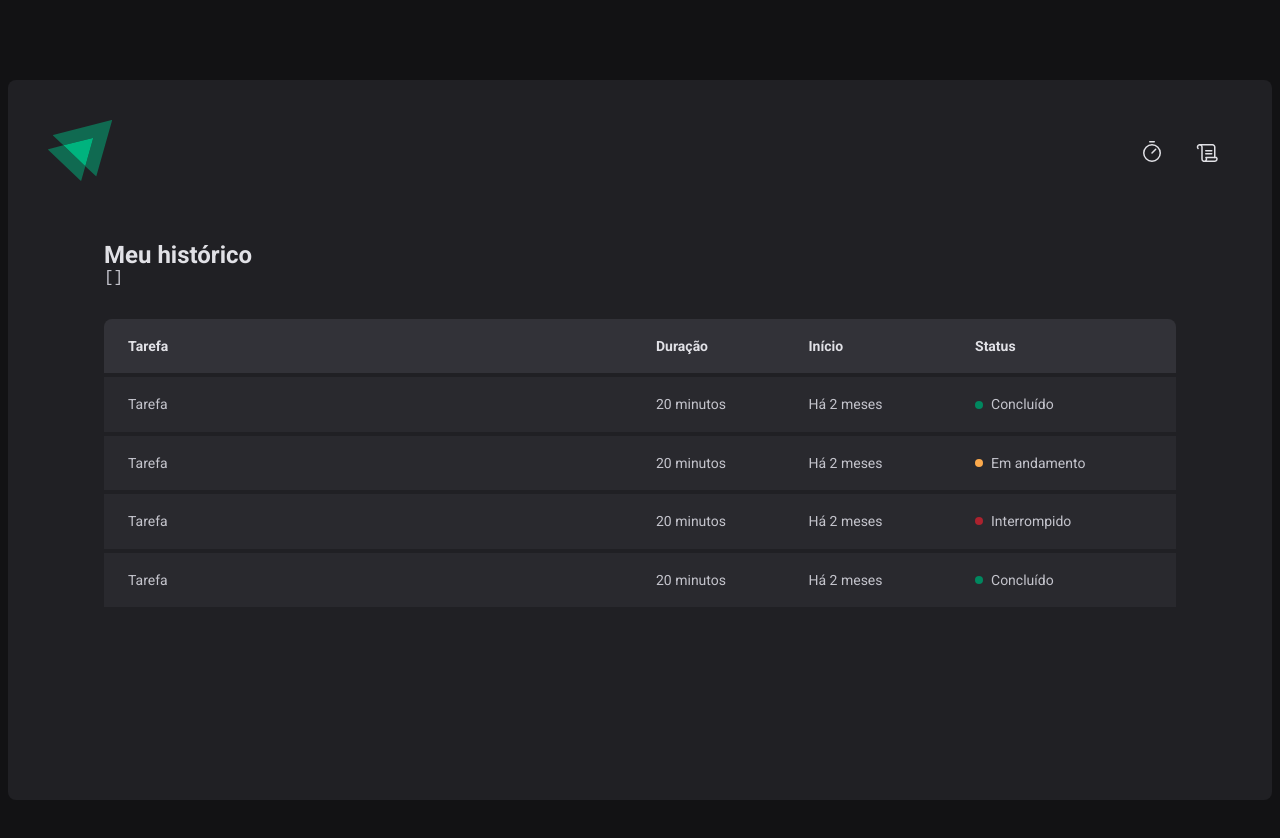
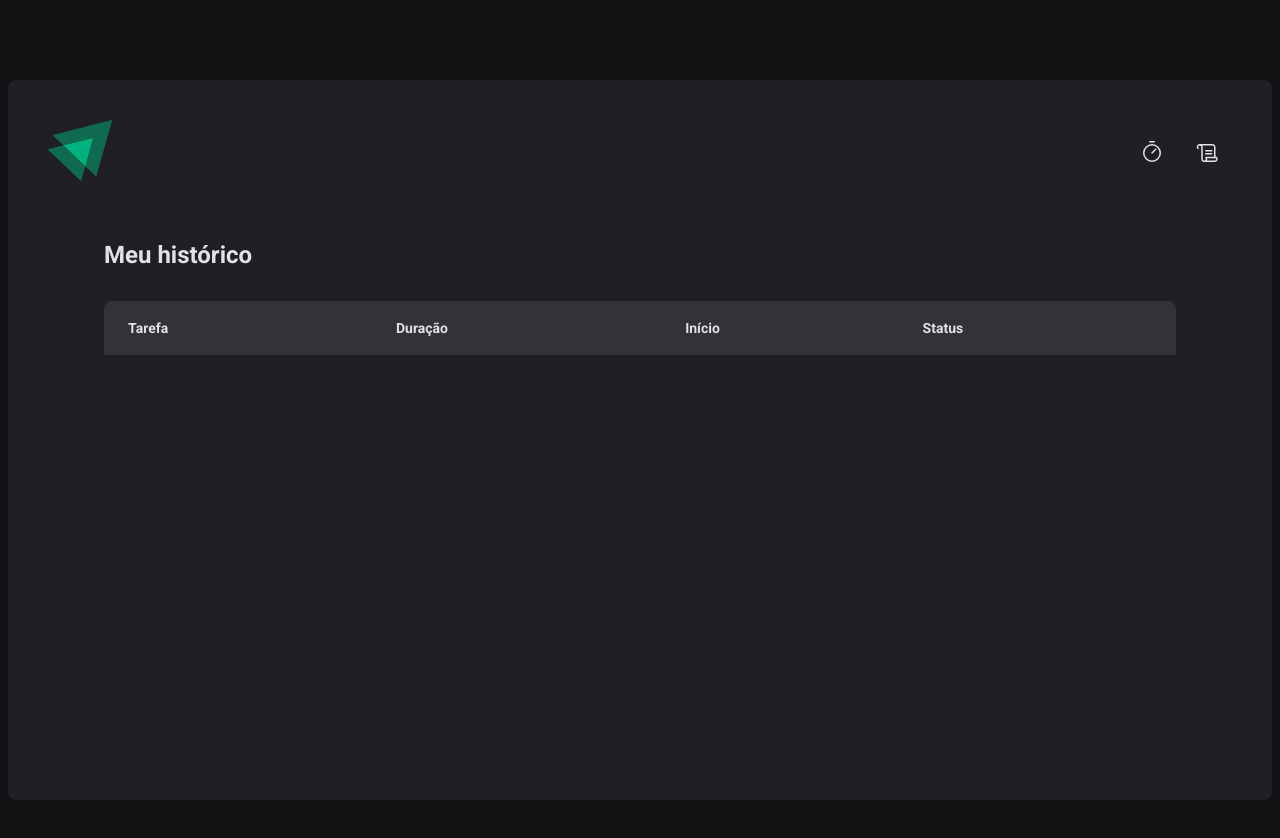
Before and after one commit to HeloBaron/react-timer, a React (Vite) app: page /history in a window 1280 px wide. Shown: the top 838 px of the page. Built offline with nearby package versions, Linux system fonts and the light colour scheme.

Commit message:
improvment: History list

```diff
--- a/src/pages/History/index.tsx
+++ b/src/pages/History/index.tsx
@@ -1,4 +1,6 @@
 import { useContext } from 'react'
+import { formatDistanceToNow } from 'date-fns'
+import ptBR from 'date-fns/locale/pt-BR'
 import { CyclesContext } from '../../contexts/CyclesContext'
 import { HistoryContainer, HistoryList, Status } from './styles'
 
@@ -8,8 +10,6 @@
   return (
     <HistoryContainer>
       <h1>Meu histórico</h1>
-
-      <pre>{JSON.stringify(cycles, null, 2)}</pre>
 
       <HistoryList>
         <table>
@@ -22,38 +22,33 @@
             </tr>
           </thead>
           <tbody>
-            <tr>
-              <td>Tarefa</td>
-              <td>20 minutos</td>
-              <td>Há 2 meses</td>
-              <td>
-                <Status statusColor="green">Concluído</Status>
-              </td>
-            </tr>
-            <tr>
-              <td>Tarefa</td>
-              <td>20 minutos</td>
-              <td>Há 2 meses</td>
-              <td>
-                <Status statusColor="yellow">Em andamento</Status>
-              </td>
-            </tr>
-            <tr>
-              <td>Tarefa</td>
-              <td>20 minutos</td>
-              <td>Há 2 meses</td>
-              <td>
-                <Status statusColor="red">Interrompido</Status>
-              </td>
-            </tr>
-            <tr>
-              <td>Tarefa</td>
-              <td>20 minutos</td>
-              <td>Há 2 meses</td>
-              <td>
-                <Status statusColor="green">Concluído</Status>
-              </td>
-            </tr>
+            {cycles.map((cycle) => {
+              return (
+                <tr key={cycle.id}>
+                  <td>{cycle.task}</td>
+                  <td>{cycle.minutesAmount} minutes</td>
+                  <td>
+                    {formatDistanceToNow(cycle.startDate, {
+                      addSuffix: true,
+                      locale: ptBR,
+                    })}
+                  </td>
+                  <td>
+                    {cycle.finishedDate && (
+                      <Status statusColor="green">Concluído</Status>
+                    )}
+
+                    {cycle.interruptedDate && (
+                      <Status statusColor="red">Interrompido</Status>
+                    )}
+
+                    {!cycle.finishedDate && !cycle.interruptedDate && (
+                      <Status statusColor="yellow">Em andamento</Status>
+                    )}
+                  </td>
+                </tr>
+              )
+            })}
           </tbody>
         </table>
       </HistoryList>
```
